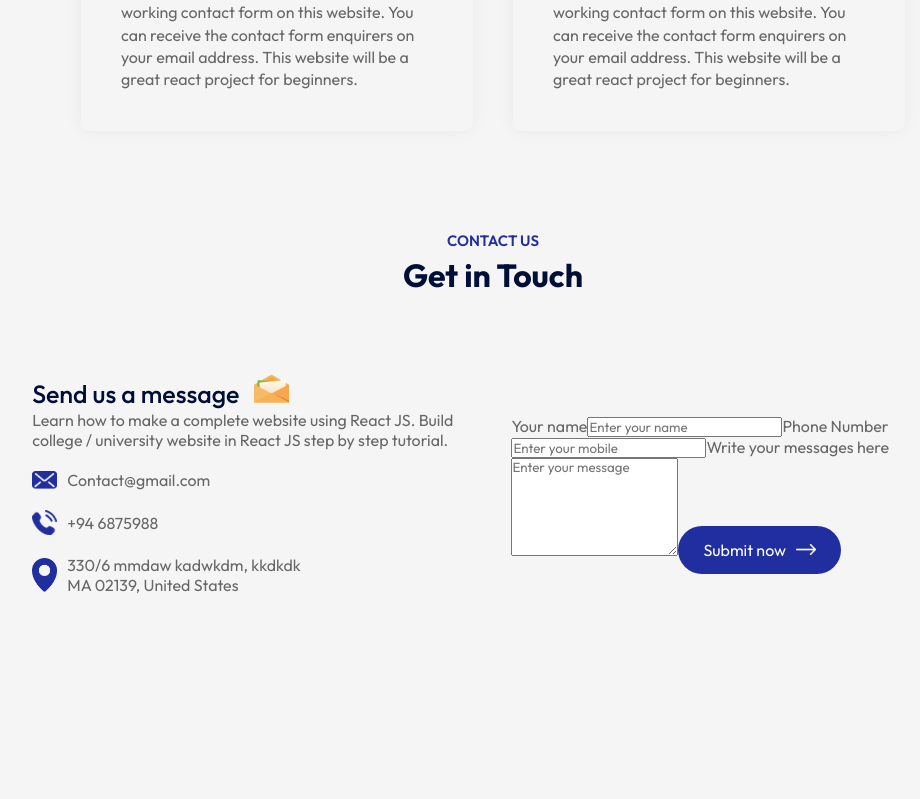
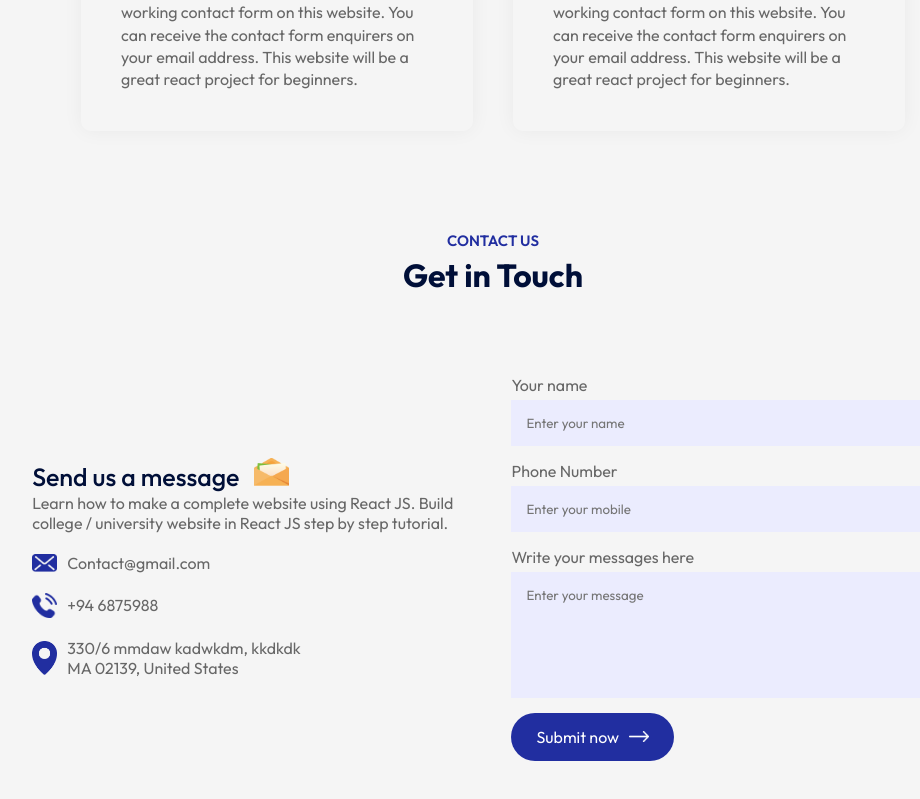
Before and after one commit to JerryOffiicial/InstituteWebsite-React-Practice03, a React (Vite) app: page / in a window 1280 px wide. Shown: the part 3035-3834 px from the top of the page, without its empty margins (147-1067 px from the left). Before the commit the page ends 3730 px from the top, so only its background shows below. Built offline with nearby package versions, Linux system fonts and the light colour scheme.

Commit message:
Update-2 in Contact Component

```diff
--- a/src/Components/Contact/Contact.css
+++ b/src/Components/Contact/Contact.css
@@ -37,3 +37,20 @@
     width: 25px;
     margin-right: 10px;
 }
+
+.contact form input, .contact form textarea{
+    display: block;
+    width: 100%;
+    background: #EBECFE;
+    padding: 15px;
+    border: 0;
+    outline: 0;
+    margin-bottom: 15px;
+    margin-top: 5px;
+    resize: none;
+}
+
+.contact-col span{
+    display: block;
+    margin: 20px 0;
+}
--- a/src/Components/Contact/Contact.jsx
+++ b/src/Components/Contact/Contact.jsx
@@ -31,6 +31,7 @@
           <textarea name="message" rows="6" placeholder="Enter your message"required></textarea>
           <button type="submit" className="btn dark-btn">Submit now <img src={white_arrow} alt="" /></button>
         </form>
+        <span></span>
       </div>
     </div>
   );
```
Also changed, not shown: 1 other file (tests, documents, lock files or other folders).
